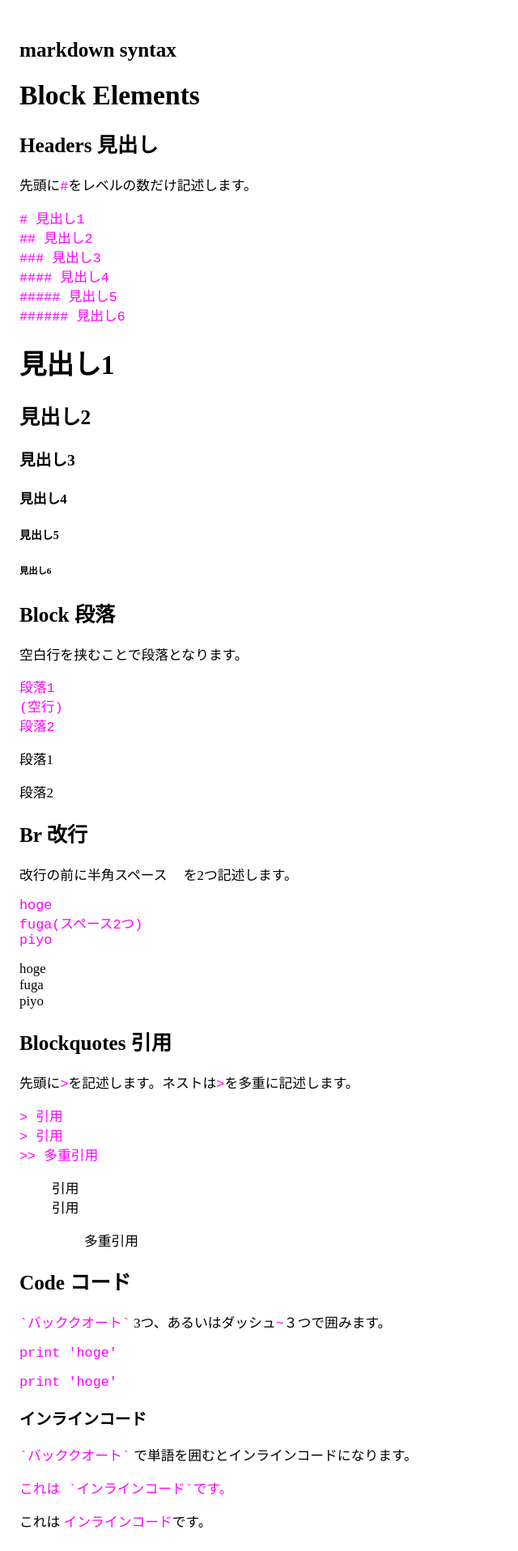
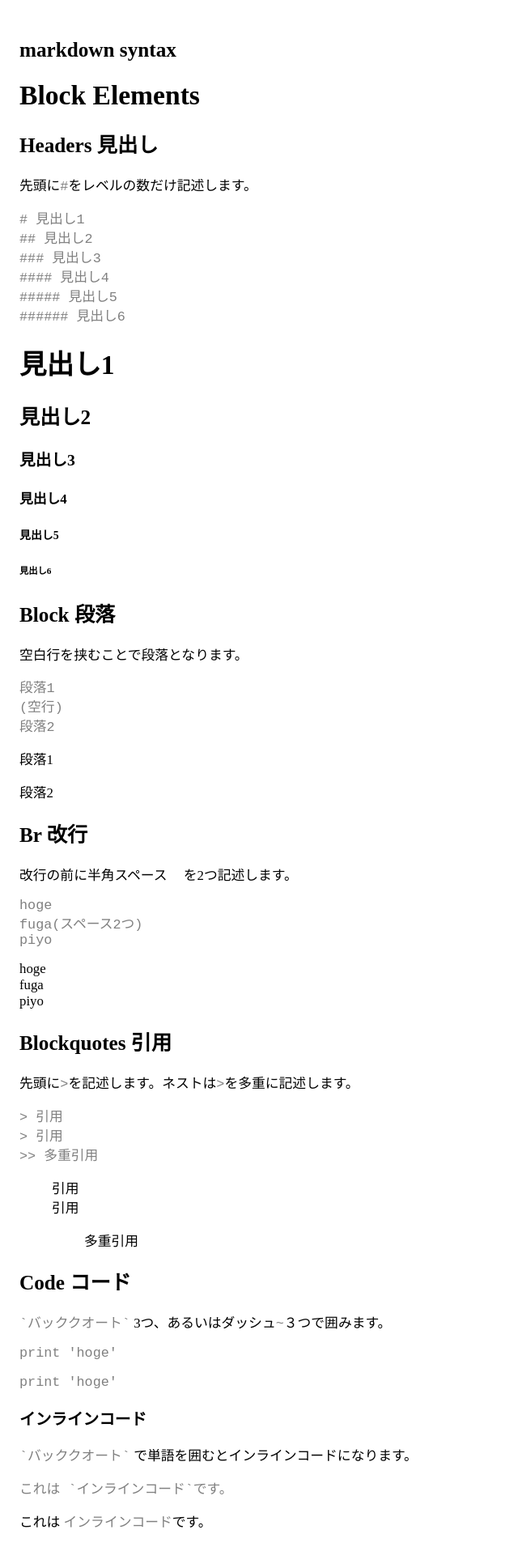
Before and after one commit to nn-iii/nn-iii.github.io, a Jekyll site: the page built from _posts/2026-09-18-2237.md, in a window 1280 px wide. Shown: the top 1916 px of the page at 81% size, without its empty margins (0-640 px from the left). Built offline with Jekyll 4.4.1, drawn with Linux system fonts in a browser that asks for light colours; some web fonts are replaced.

Commit message:
default.html を更新

```diff
--- a/_layouts/default.html
+++ b/_layouts/default.html
@@ -30,14 +30,15 @@
     a[rel*="noopener"]::after{
       content: "↗︎";
     }
-    b, strong, pre, code,kbd{
-      color: magenta;
+    b, strong{
+      color: red;
       //-webkit-text-stroke: 1px #000000;
       //paint-order: stroke fill;
     }
     pre,code,kbd{
       white-space: pre-wrap;
       font-weight:300;
+      color: gray;
     }
     h1,h2,h3{
       text-wrap: balance;
@@ -48,6 +49,7 @@
       margin: 1rem 0;
       &::after{
         content:"＊＊＊";
+        color: gray;
       }
     }
   </style>
```
